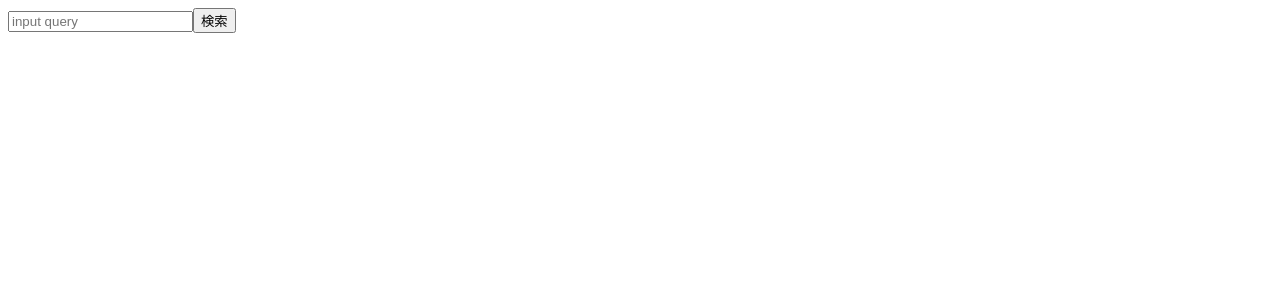
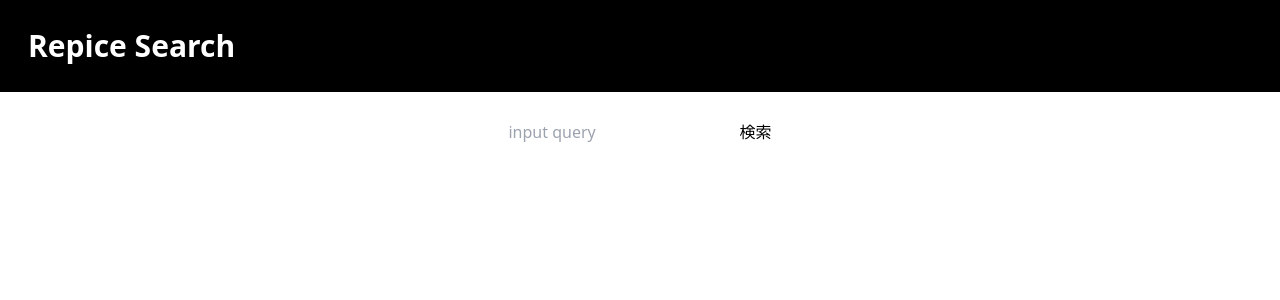
Before and after one commit to renoinn/nuxt-recipe-search, a Nuxt app: page / in a window 1280 px wide. Shown: the top 300 px of the page. Built offline with nearby package versions, Linux system fonts and the light colour scheme.

Commit message:
add tailwind

```diff
--- /dev/null
+++ b/layouts/components/RSHeader.vue
@@ -0,0 +1,5 @@
+<template>
+  <div class="p-7 bg-black">
+    <h1 class="font-bold text-3xl text-white">Repice Search</h1>
+  </div>
+</template>
--- /dev/null
+++ b/layouts/default.vue
@@ -0,0 +1,10 @@
+<script setup lang="ts">
+import RSHeader from '@/layouts/components/RSHeader.vue'
+</script>
+
+<template>
+  <RSHeader />
+  <div class="container max-w-screen-lg mx-auto px-5 bg-white font-sans">
+    <slot />
+  </div>
+</template>
--- a/nuxt.config.ts
+++ b/nuxt.config.ts
@@ -1,4 +1,7 @@
 // https://nuxt.com/docs/api/configuration/nuxt-config
 export default defineNuxtConfig({
-  devtools: { enabled: true }
+  devtools: { enabled: true },
+  modules: [
+    '@nuxtjs/tailwindcss'
+  ],
 })
--- a/package.json
+++ b/package.json
@@ -10,6 +10,7 @@
   },
   "devDependencies": {
     "@nuxt/devtools": "latest",
+    "@nuxtjs/tailwindcss": "^6.8.0",
     "@types/node": "^18.17.3",
     "nuxt": "^3.6.5"
   }
--- a/pages/index.vue
+++ b/pages/index.vue
@@ -5,7 +5,7 @@ import SearchForm from '@/features/search/components/SearchForm.vue'
 
 <template>
   <div>
-    <search-form />
+    <search-form class="mx-auto my-7 text-center" />
     <result-list />
   </div>
 </template>
```
Also changed, not shown: 1 other file (tests, documents, lock files or other folders).
